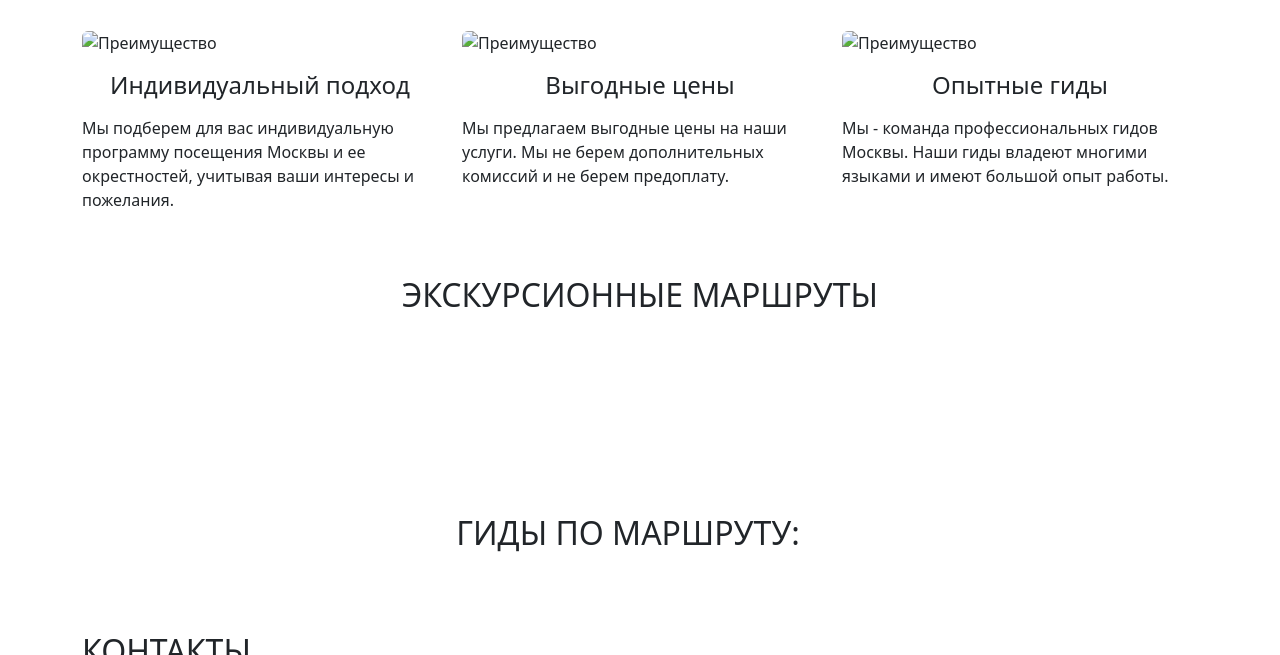
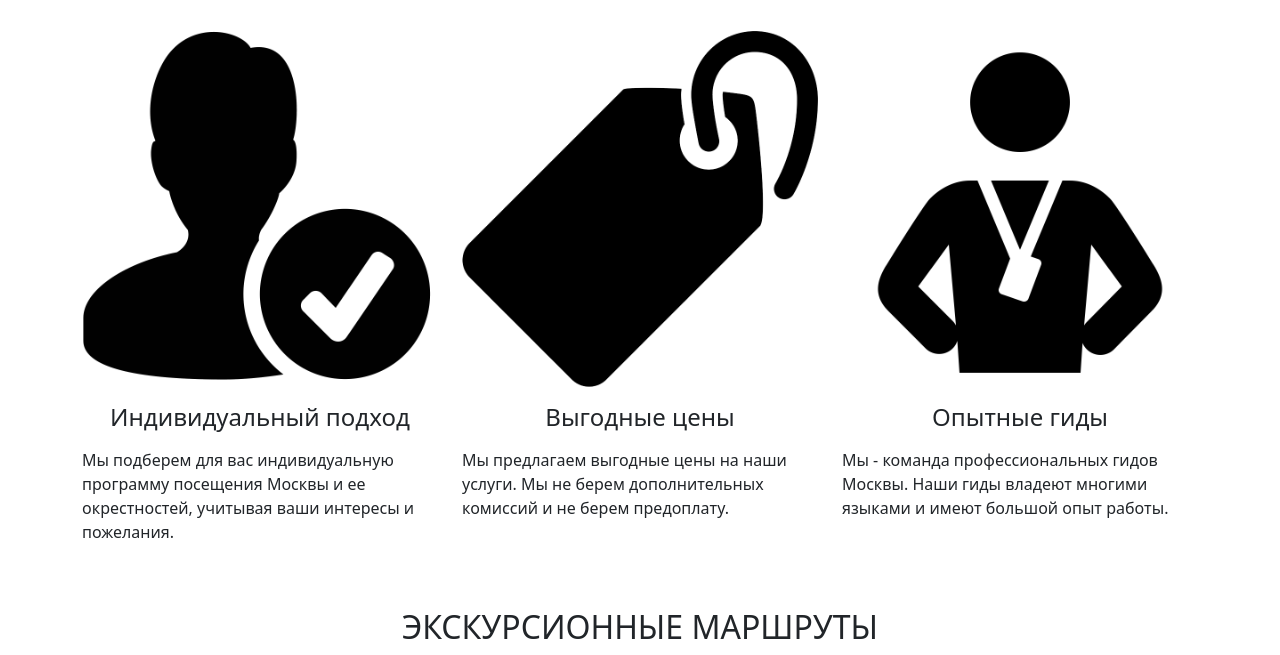
Before and after one commit to dansamoru/mospolytech-web, a website: page index.html in a window 1280 px wide. Shown: the part 664-1319 px from the top of the page. Drawn offline with nearby package versions, Linux system fonts and the light colour scheme; no server answers.

Commit message:
Add images

```diff
--- a/index.html
+++ b/index.html
@@ -80,7 +80,7 @@
         </div>
         <div class="row">
             <div class="col-lg-4 col-md-6 col-sm-12">
-                <img src="images/advantage1.jpg" class="rounded mx-auto d-block" alt="Преимущество">
+                <img src="images/advantage1.png" class="img-fluid" alt="Преимущество">
                 <h4 class="text-center mb-3 mt-3">Индивидуальный подход</h4>
                 <p>Мы подберем для вас индивидуальную программу посещения Москвы и ее окрестностей, учитывая
                     ваши
@@ -89,7 +89,7 @@
                 <div class="line"></div>
             </div>
             <div class="col-lg-4 col-md-6 col-sm-12">
-                <img src="images/advantage2.jpg" class="rounded mx-auto d-block" alt="Преимущество">
+                <img src="images/advantage2.png" class="img-fluid" alt="Преимущество">
                 <h4 class="text-center mb-3 mt-3">Выгодные цены</h4>
                 <p>Мы предлагаем выгодные цены на наши услуги. Мы не берем дополнительных комиссий и не берем
                     предоплату.
@@ -97,7 +97,7 @@
                 <div class="line"></div>
             </div>
             <div class="col-lg-4 col-md-6 col-sm-12">
-                <img src="images/advantage3.jpg" class="rounded mx-auto d-block" alt="Преимущество">
+                <img src="images/advantage3.png" class="img-fluid" alt="Преимущество">
                 <h4 class="text-center mb-3 mt-3">Опытные гиды</h4>
                 <p>Мы - команда профессиональных гидов Москвы. Наши гиды владеют многими языками и имеют большой
                     опыт
@@ -220,7 +220,7 @@
                         </div>
                         <div class="col-12 mb-3">
                             <label for="orderModalDuration" class="form-label">Длительность</label>
-                            <select class="form-control" id="orderModalDuration" >
+                            <select class="form-control" id="orderModalDuration">
                                 <option value="1">1 час</option>
                                 <option value="2" selected>2 часа</option>
                                 <option value="3">3 часа</option>
@@ -234,10 +234,13 @@
                         <div class="col-12 mb-5">
                             <label for="options" class="form-label">Дополнительные опции</label>
                             <div id="options" class="mb-3">
-                                <input class="form-check-input" type="checkbox" value="false" id="orderModalInteractive">
-                                <label class="form-check-label" for="orderModalInteractive">Экскурсия интерактивная</label>
+                                <input class="form-check-input" type="checkbox" value="false"
+                                       id="orderModalInteractive">
+                                <label class="form-check-label" for="orderModalInteractive">Экскурсия
+                                    интерактивная</label>
                                 <br>
-                                <input class="form-check-input" type="checkbox" value="false" id="orderModalSignLanguage">
+                                <input class="form-check-input" type="checkbox" value="false"
+                                       id="orderModalSignLanguage">
                                 <label class="form-check-label" for="orderModalSignLanguage">Экскурсия с
                                     сурдопереводчиком</label>
                             </div>
@@ -249,6 +252,7 @@
                                 <button type="submit" class="btn btn-lg btn-primary text-uppercase">Отправить</button>
                             </div>
                         </div>
+                    </div>
                 </form>
             </div>
         </div>
```
Also changed, not shown: images/advantage1.png (added), images/advantage2.png (added), images/advantage3.png (added), images/msk1.jpg (added), images/route1.jpg (added), images/route2.jpg (added), images/route3.jpg (added).
